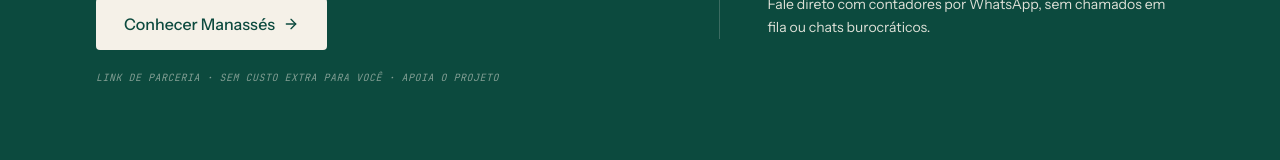
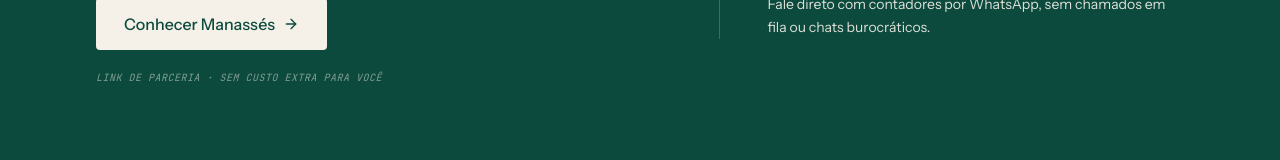
Before and after one commit to RodVerruck/cltvspj, a Next.js app: page / in a window 1280 px wide. Shown: the part 2232-2392 px from the top of the page. Built offline with nearby package versions, Linux system fonts and the light colour scheme; no server answers.

Commit message:
feat: add CLT vs PJ comparison calculator landing page with 2026 tax logic

```diff
--- a/src/pages/index.js
+++ b/src/pages/index.js
@@ -387,7 +387,7 @@ export default function Home() {
                         <ArrowRight className="w-4 h-4 transition-transform duration-300 group-hover:translate-x-1" />
                       </a>
                       <p className="text-[10px] text-paper/50 mt-5 italic font-mono uppercase tracking-wider">
-                        Link de parceria · Sem custo extra para você · Apoia o projeto
+                        Link de parceria · Sem custo extra para você
                       </p>
                     </div>
 
```
